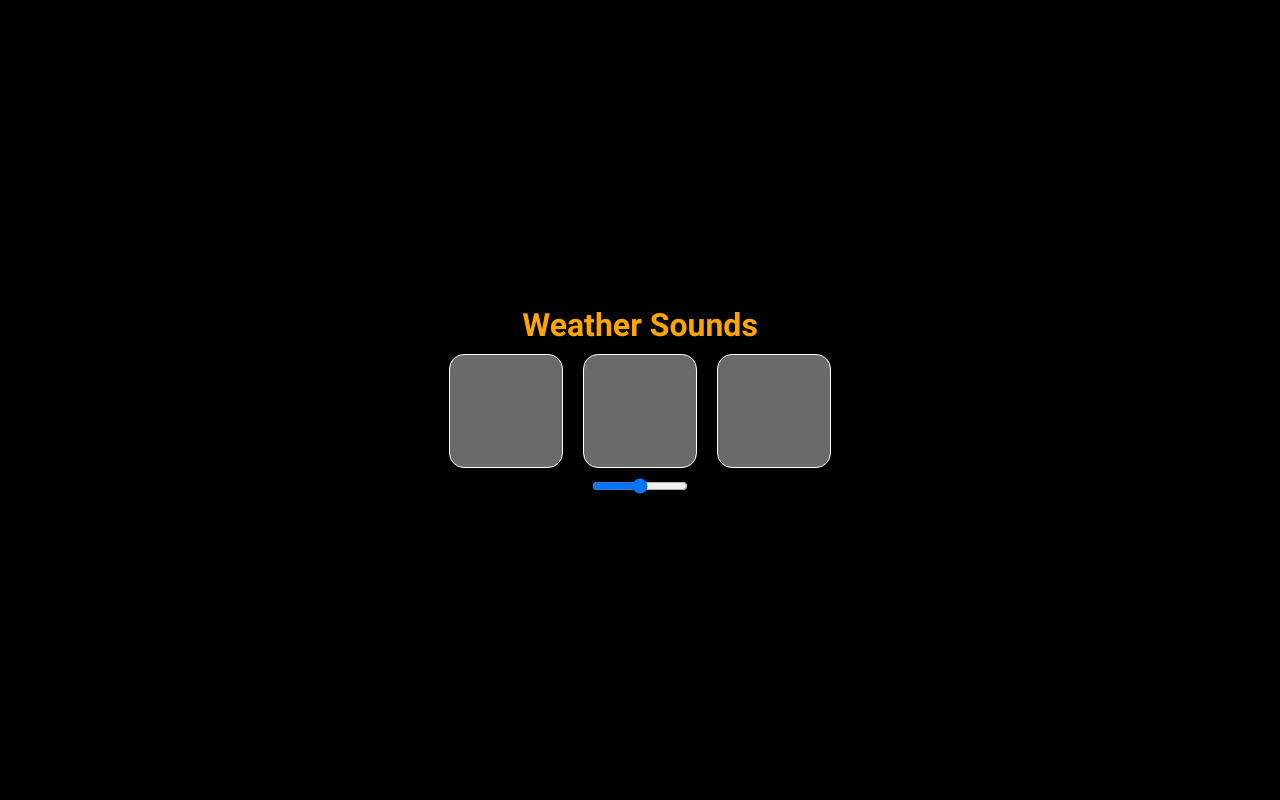
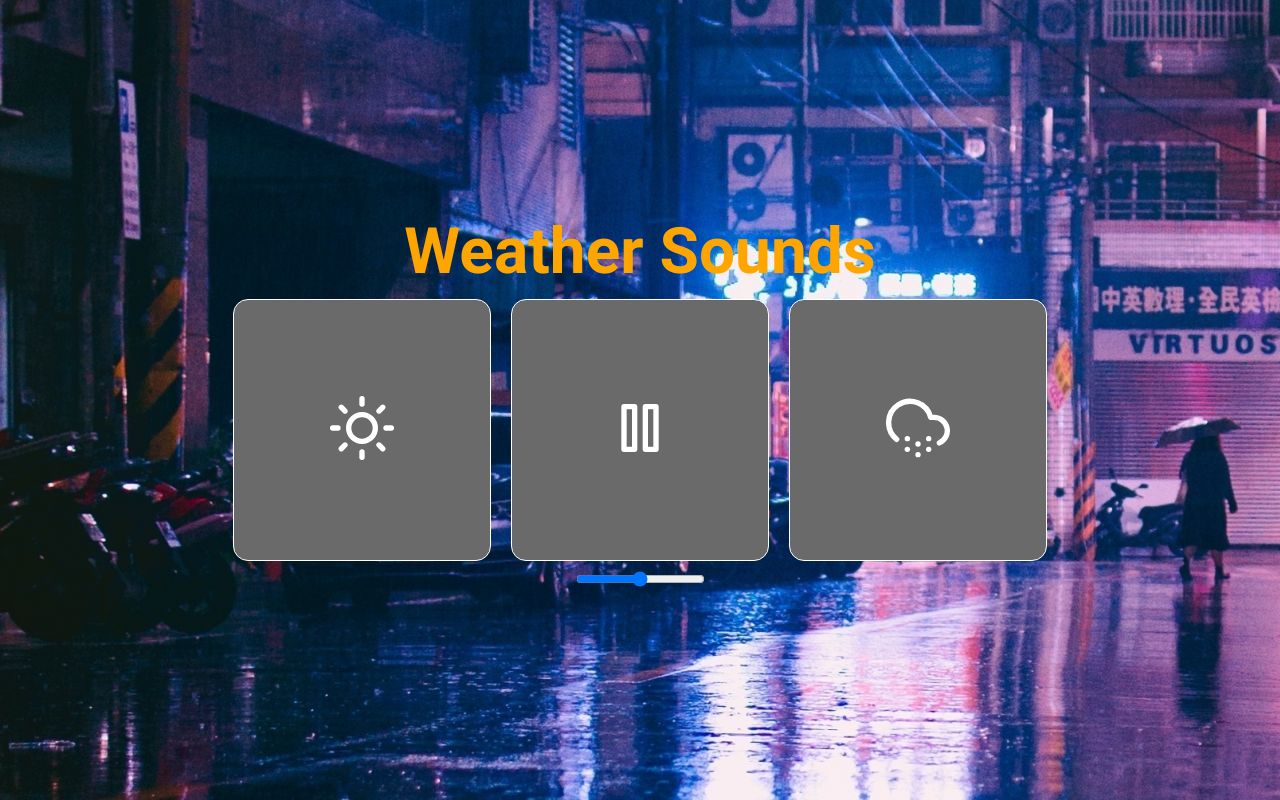
Before and after one commit to Santas7/weather-app, a website built with webpack: page public/index.html in a window 1280 px wide. Both pictures are taken after a click on the element 640 px from the left and 411 px from the top of the page. Built offline with nearby package versions, Linux system fonts and the light colour scheme.

Commit message:
feat: changed functionality code

```diff
--- a/src/index.js
+++ b/src/index.js
@@ -1,25 +1,65 @@
-import './styles/styles.scss';
+import './styles/styles.scss'
 
-import rainSound from './assets/sounds/rain.mp3';
-import summerSound from './assets/sounds/summer.mp3';
-import winterSound from './assets/sounds/winter.mp3';
+import rainSound from './assets/sounds/rain.mp3'
+import summerSound from './assets/sounds/summer.mp3'
+import winterSound from './assets/sounds/winter.mp3'
 
-import rainIcon from './assets/icons/cloud-rain.svg';
-import summerIcon from './assets/icons/sun.svg';
-import winterIcon from './assets/icons/cloud-snow.svg';
-import pauseIcon from './assets/icons/pause.svg';
+import rainIcon from './assets/icons/cloud-rain.svg'
+import summerIcon from './assets/icons/sun.svg'
+import winterIcon from './assets/icons/cloud-snow.svg'
+import pauseIcon from './assets/icons/pause.svg'
 
-import rainBg from './assets/images/rainy-bg.jpg';
-import summerBg from './assets/images/summer-bg.jpg';
-import winterBg from './assets/images/winter-bg.jpg';
+import rainBg from './assets/images/rainy-bg.jpg'
+import summerBg from './assets/images/summer-bg.jpg'
+import winterBg from './assets/images/winter-bg.jpg'
 
 
-const app = document.getElementById('app');
+const app = document.getElementById('app')
+let audio = new Audio('')
 
-let audio = new Audio('');
-let statusAudio = false
-function setStatusAudio() { statusAudio = !statusAudio }
+function initialState(others) {
+    return {
+        status: false,
+        setStatus: function () {
+            this.status = !this.status
+            this.icon = (this.oldIcon === this.icon)
+                ? pauseIcon
+                : this.oldIcon
+        },
+        icon: others.icon,
+        oldIcon: others.icon,
+        audioSource: others.audioSource,
+        bg: others.bg
+    }
+}
 
+let globalStates = [
+    initialState({audioSource: rainSound, icon: rainIcon, bg: rainBg}),
+    initialState({audioSource: summerSound, icon: summerIcon, bg: summerBg}),
+    initialState({audioSource: winterSound, icon: winterIcon, bg: winterBg})
+]
+
+function resetGlobalStates(id) {
+    globalStates = globalStates.map((state, idx) => {
+        if (state.status === true && idx !== Number(id)) {
+            state.setStatus()
+            const icon = document.getElementById(`${idx}-icon`)
+            icon.src = state.oldIcon
+            icon.alt = `icon ${idx}`
+        }
+        return state
+    });
+
+    if (!audio.paused && id !== audio.getAttribute('data-id')) {
+        audio.pause()
+        audio.currentTime = 0
+    }
+}
+
+
+function removeChildsElement(element) {
+    while (element.firstChild) element.removeChild(element.lastChild)
+}
 
 function createCustomElement(type, id, className = null, others = {}) {
     const elem = document.createElement(type)
@@ -27,46 +67,56 @@ function createCustomElement(type, id, className = null, others = {}) {
     if (className) {
         elem.className = className
         if (className === 'button') {
+            let state = globalStates[Number(id)]
             elem.onclick = () => {
-                audio.src = others.audioSource
-                if (!statusAudio) {
-                    audio.play()
-                    setStatusAudio()
+                resetGlobalStates(id)
+                audio.src = state.audioSource
+                audio.setAttribute('data-id', id)
+                state.setStatus();
+                const icon = document.getElementById(`${id}-icon`)
+                if (state.status) {
+                    icon.src = state.icon
+                    icon.alt = `pause icon ${id}`
+                    audio.play();
+                    document.body.style.backgroundImage = `url(${state.bg})`
                 } else {
+                    icon.src = state.icon;
+                    icon.alt = `icon ${id}`
                     audio.pause()
-                    setStatusAudio()
                 }
+            }
+            const icon = createCustomElement('img', `${id}-icon`, 'icon', { src: state.icon, alt: `icon ${id}` })
+            removeChildsElement(elem)
+            elem.appendChild(icon)
 
-            }
         }
     }
-
-    if (others) {
-        for (let key in others) elem[key] = others[key]
-    }
+    if (others)
+        for (let key in others)
+            elem[key] = others[key]
     return elem
 }
 
+
 const header = createCustomElement('h1', 'header', null, {textContent: 'Weather Sounds'})
+const containerVolume = createCustomElement('div', null, 'container')
 const containerButtons = createCustomElement('div', 'buttons', 'container')
-const containerVolume = createCustomElement('div', null, 'container')
-const buttonRain = createCustomElement('div', 'button-rain', 'button', {audioSource: rainSound});
-const buttonSummer = createCustomElement('div', 'button-summer', 'button', {audioSource: summerSound});
-const buttonWinter = createCustomElement('div', 'button-winter', 'button', {audioSource: winterSound});
+const buttonRain = createCustomElement('div', '0', 'button', {audioSource: rainSound, icon: rainIcon, bg: rainBg})
+const buttonSummer = createCustomElement('div', '1', 'button', {audioSource: summerSound, icon: summerIcon, bg: summerBg})
+const buttonWinter = createCustomElement('div', '2', 'button', {audioSource: winterSound, icon: winterIcon, bg: winterBg})
 const controllerVolume = createCustomElement('input', 'volume', null, {
     type: 'range',
-    min: 1,
-    max: 100,
-    step: 1,
-    value: 50
+    min: 0,
+    max: 1,
+    step: 0.1,
+    value: 0.5,
+    oninput: () => (audio ? (audio.volume = controllerVolume.value) : null),
 });
 
 containerButtons.appendChild(buttonSummer)
 containerButtons.appendChild(buttonRain)
 containerButtons.appendChild(buttonWinter)
-
 containerVolume.appendChild(controllerVolume)
-
 app.appendChild(header)
 app.appendChild(containerButtons)
 app.appendChild(containerVolume)
--- a/src/styles/styles.scss
+++ b/src/styles/styles.scss
@@ -30,6 +30,7 @@ body {
     font-family: 'Roboto', sans-serif;
     text-align: center;
     color: orange;
+    font-size: 4rem;
     opacity: 0;
     animation: fade 2s ease-in-out 0.5s forwards;
 }
@@ -37,7 +38,7 @@ body {
 .button {
     border: 1px solid #fff;
     border-radius: 15px;
-    padding: 3.5rem 3.5rem;
+    padding: 6rem 6rem;
     margin: 10px;
     background: #6a6a6a;
     opacity: 0;
@@ -52,11 +53,15 @@ body {
 
 
 #volume {
-    max-width: 6rem;
+    max-width: 12rem;
     opacity: 0;
     animation: fade 2s ease-in-out 1.5s forwards;
 }
 
+.icon {
+    width: 4rem;
+    height: 4rem;
+}
 
 @keyframes fade {
     from {
```
